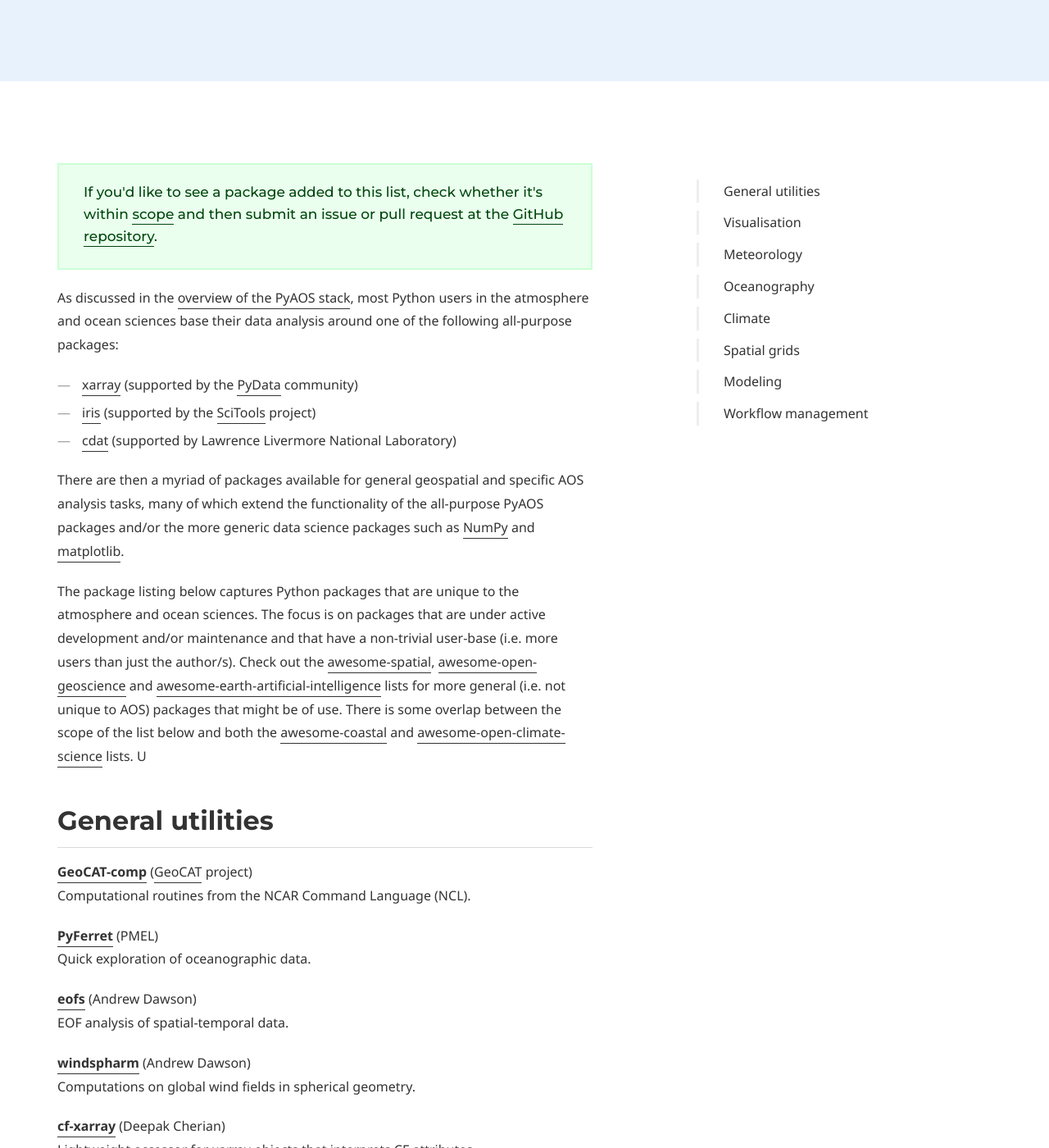
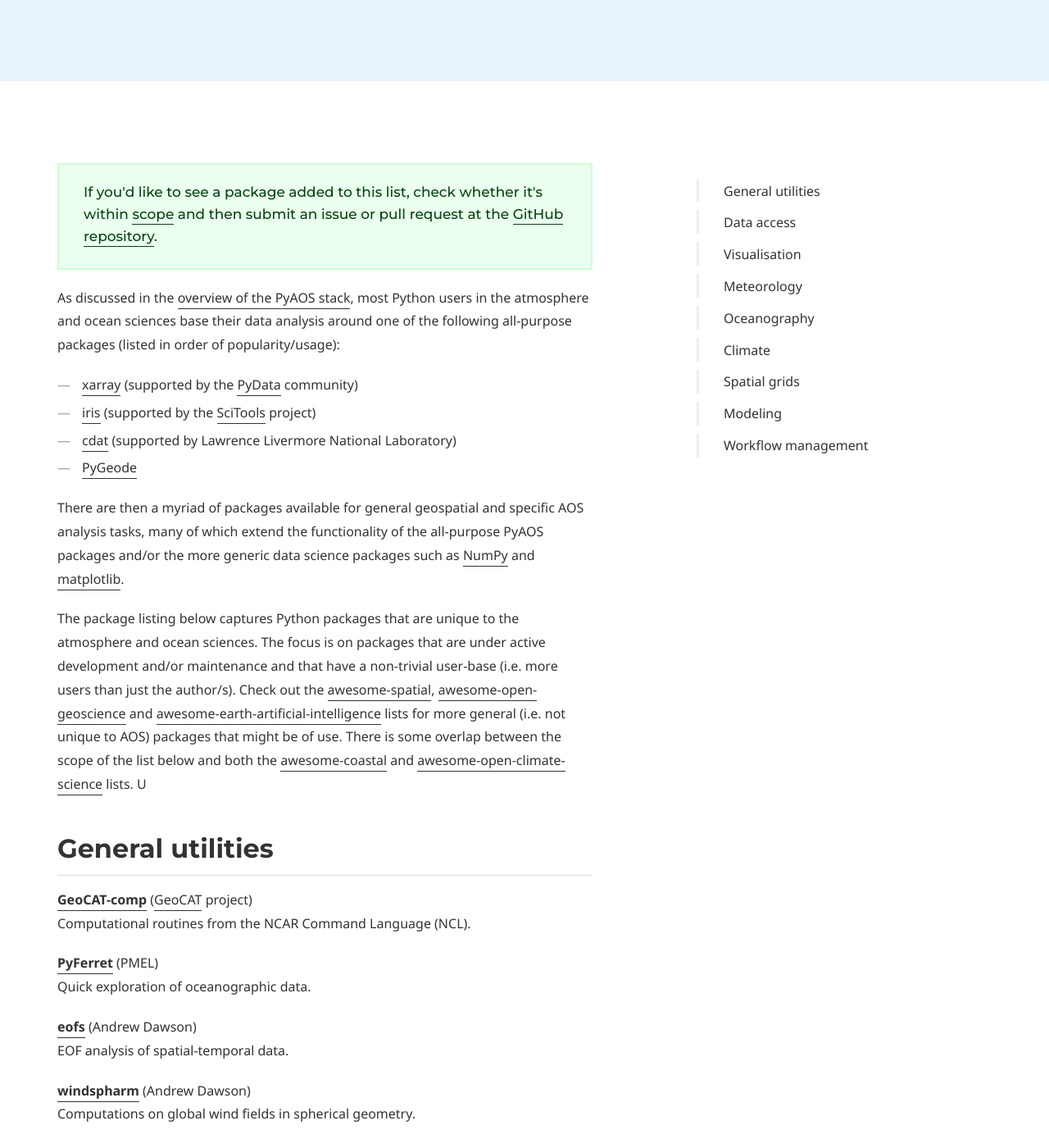
Before and after one commit to PyAOS/pyaos.github.io, a Jekyll site: the page built from packages.md, in a window 1280 px wide and 1400 px high, scrolled down 495 px. Shown: the whole window at 82% size. Built offline with Jekyll 4.4.1, drawn with Linux system fonts in a browser that asks for light colours; some web fonts are replaced; some of the changed text lies outside the part shown.

Commit message:
Add pygeode, xcape and climetlab

```diff
--- a/packages.md
+++ b/packages.md
@@ -33,10 +33,12 @@
 
 As discussed in the [overview of the PyAOS stack](https://pyaos.github.io/stack/),
 most Python users in the atmosphere and ocean sciences
-base their data analysis around one of the following all-purpose packages:
+base their data analysis around one of the following all-purpose packages
+(listed in order of popularity/usage):
 * [xarray](http://xarray.pydata.org/en/stable/) (supported by the [PyData](https://pydata.org/) community)
 * [iris](https://scitools.org.uk/iris/docs/latest/) (supported by the [SciTools](https://scitools.org.uk/) project)
 * [cdat](https://cdat.llnl.gov/) (supported by Lawrence Livermore National Laboratory)
+* [PyGeode](https://pygeode.github.io/)
 
 There are then a myriad of packages available for general geospatial and specific AOS analysis tasks,
 many of which extend the functionality of the all-purpose PyAOS packages
@@ -71,14 +73,19 @@
 **[cf-xarray](https://cf-xarray.readthedocs.io/)** (Deepak Cherian)
 Lightweight accessor for xarray objects that interprets CF attributes.
 
-**[Siphon](https://www.unidata.ucar.edu/software/siphon/)** ([UniData](https://www.unidata.ucar.edu/))
-Utilities for downloading data from remote data services.
-
 **[regionmask](https://regionmask.readthedocs.io/)** (Mathias Hauser)
 Masks for commonly used geographic regions (Giorgi, SREX, etc)
 
 **[ocetrac](https://ocetrac.readthedocs.io/)** (Hillary Scannell)
 Label and track the evolution of unique geospatial features in gridded datasets.
+
+## Data access
+
+**[Siphon](https://www.unidata.ucar.edu/software/siphon/)** ([UniData](https://www.unidata.ucar.edu/))
+Utilities for downloading data from remote data services.
+
+**[CliMetLab](https://climetlab.readthedocs.io/)** ([ECMWF](https://www.ecmwf.int/))
+Simplified access to climate and meteorological datasets.
 
 ## Visualisation
 
```
Also changed, not shown: other parts of packages.md (+3 -0 lines).
